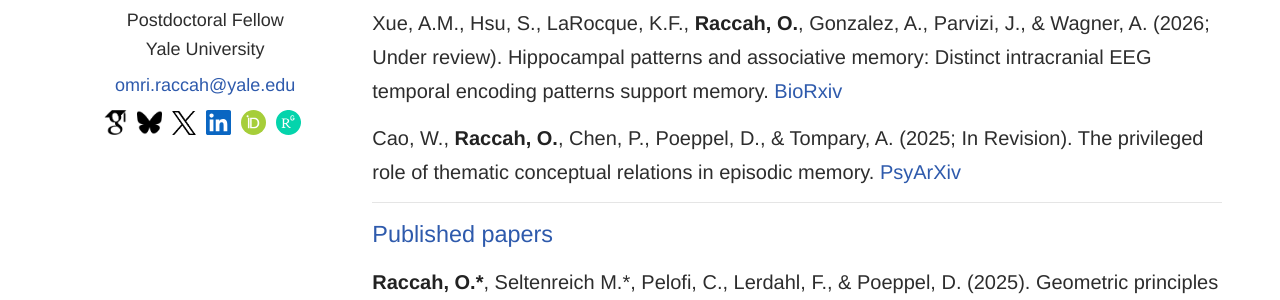
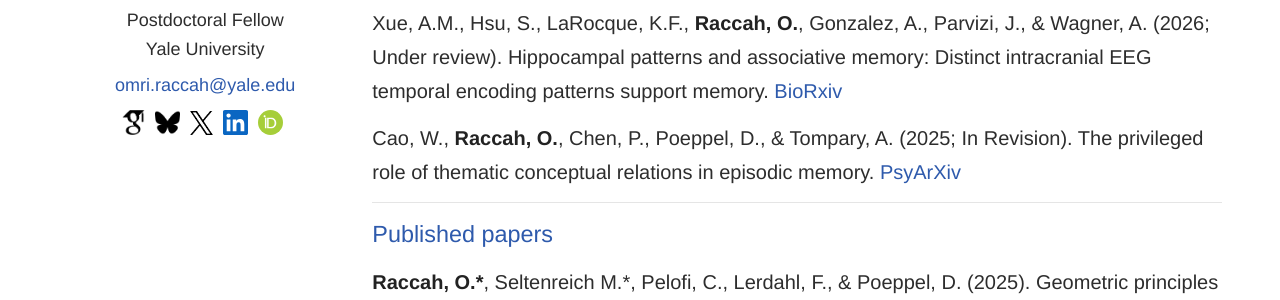
Before and after one commit to omriraccah/omriraccah.github.io, a Jekyll site: the page built from publications.md, in a window 1280 px wide. Shown: the part 408-708 px from the top of the page. Built offline with Jekyll 4.4.1, drawn with Linux system fonts in a browser that asks for light colours.

Commit message:
Update CV (July 2026), remove ResearchGate icon
Co-Authored-By: Claude Opus 4.6 (1M context) <noreply@anthropic.com>

```diff
--- a/_layouts/default.html
+++ b/_layouts/default.html
@@ -44,8 +44,6 @@
     <img src="/files/linkedin.svg" style="height:25px; width:auto;">&nbsp </a>
           <a href="https://orcid.org/0000-0002-3393-581X" target="_blank">
     <img src="/files/orcid.svg" style="height:25px; width:auto;">&nbsp</a>
-          <a href="https://www.researchgate.net/profile/Omri-Raccah" target="_blank">
-    <img src="/files/researchgate.svg" style="height:25px; width:auto;">&nbsp</a>
         </p>
 
 
```
Also changed, not shown: 1 other file.
